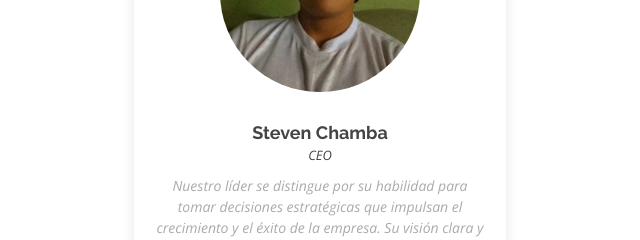
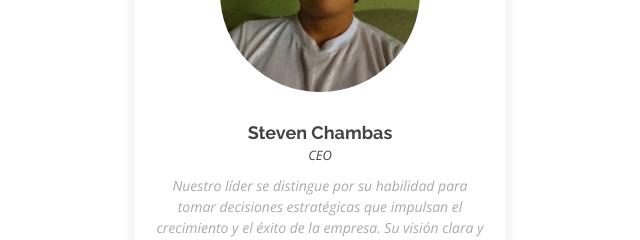
Before and after one commit to StevenChamba/netlify-demo, a plain HTML site: page index.html in a window 1280 px wide. Shown: the part 6720-6960 px from the top of the page, 320-960 px from the left. Drawn offline with nearby package versions, Linux system fonts and the light colour scheme.

Commit message:
pagina web

```diff
--- a/index.html
+++ b/index.html
@@ -476,11 +476,11 @@
             </div>
           </div>
 
-		  <div style="display: flex; justify-content: center;">
-          <div class="col-lg-4 col-md-6 d-flex align-items-stretch" data-aos="zoom-in">
-            <div class="member">
+		       <div style="display: flex; justify-content: center;">
+           <div class="col-lg-4 col-md-6 d-flex align-items-stretch" data-aos="zoom-in">
+             <div class="member">
               <img src="assets/img/team/chamba_chercajotech.jpeg" alt="">
-              <h4>Steven Chamba</h4>
+              <h4>Steven Chambas</h4>
               <span>CEO</span>
               <p>
                 Nuestro líder se distingue por su habilidad para tomar decisiones estratégicas que impulsan el crecimiento y el éxito de la empresa. Su visión clara y su capacidad para anticipar las tendencias y oportunidades del mercado guían nuestras iniciativas y nos permiten mantenernos a la vanguardia de la industria..
```
